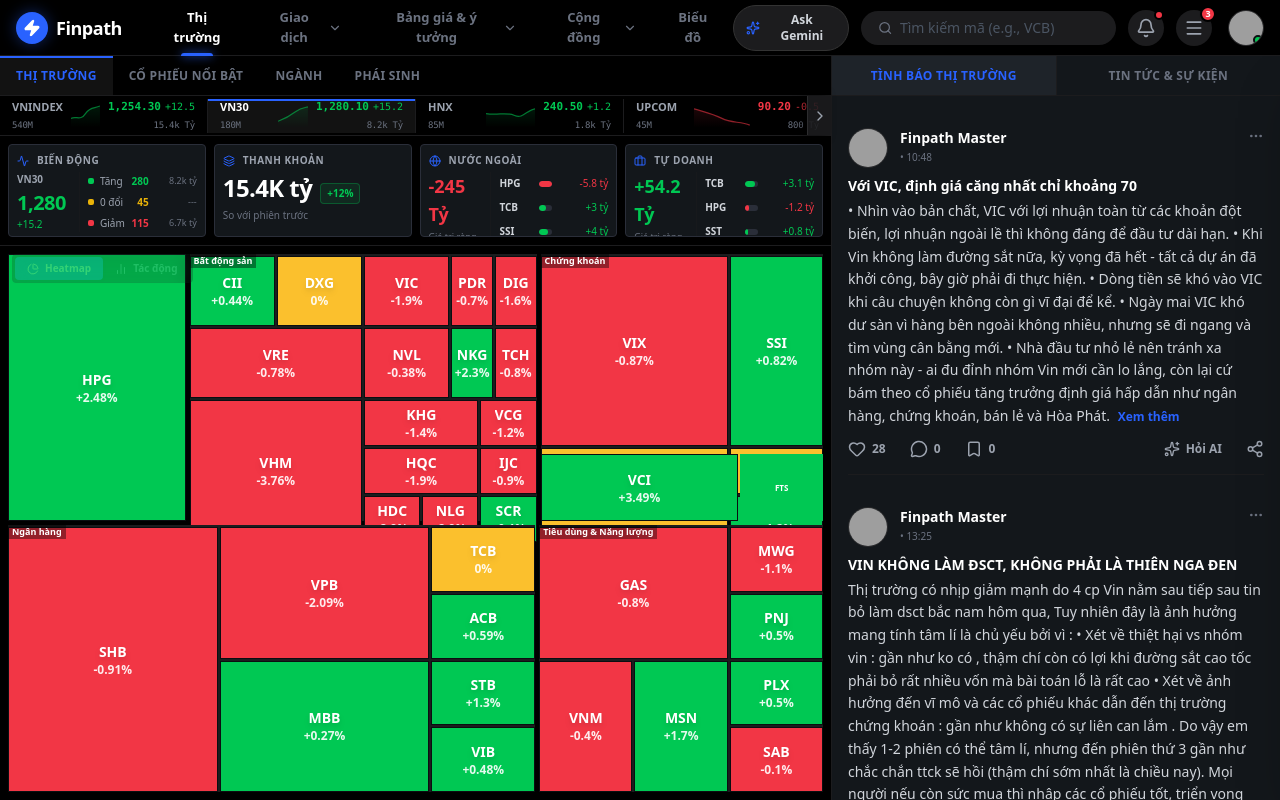
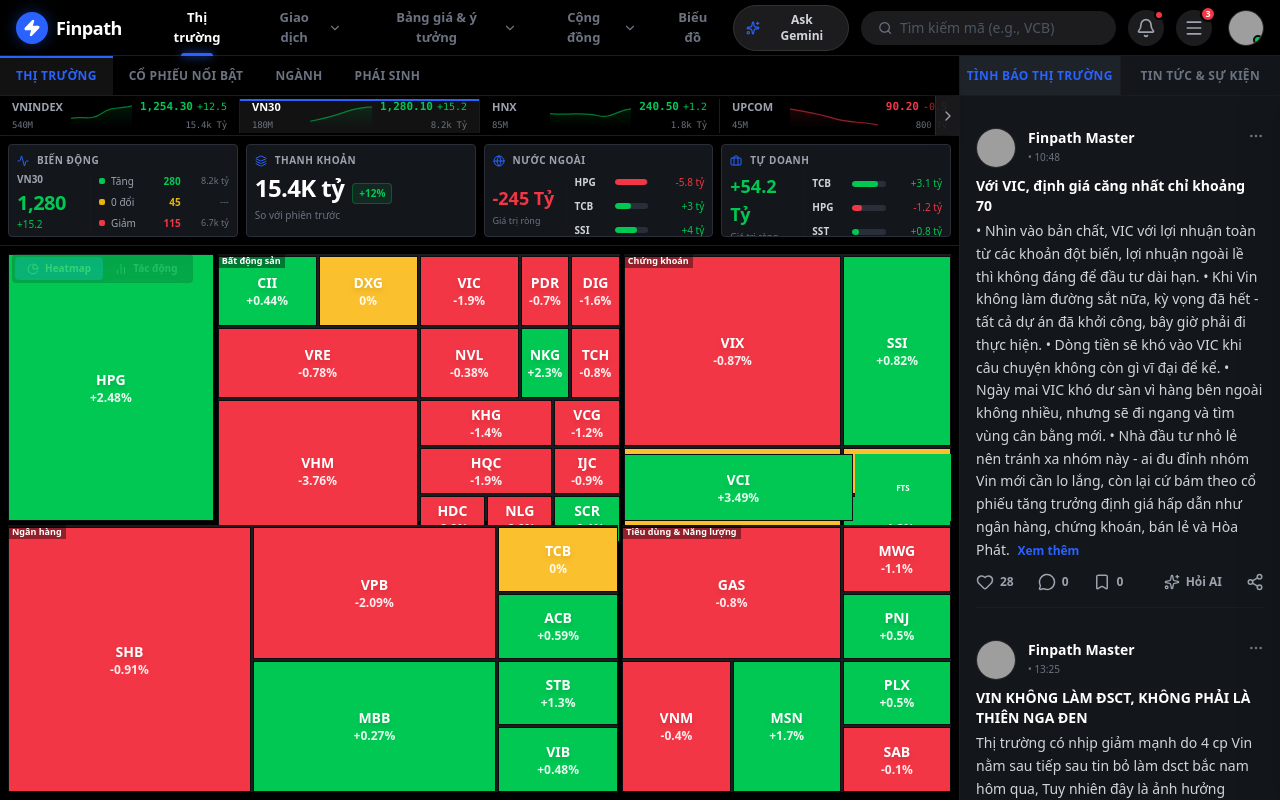
Before and after one commit to hanvietanh/F-npath-Web, a React (Vite) app: page / in a window 1280 px wide. Built offline with nearby package versions, Linux system fonts and the light colour scheme; grey boxes are pictures that could not be loaded.

Commit message:
feat(MarketDashboard): Adjust column widths for better layout
Increase the width of the left column (Market Watch) from 65% to 75% and decrease the right column (Intelligence & News) from 35% to 25%. This change aims to provide more space for market-related information.

```diff
--- a/components/MarketDashboard.tsx
+++ b/components/MarketDashboard.tsx
@@ -47,8 +47,8 @@
   return (
     <div className="flex h-full w-full bg-[#000000] overflow-hidden font-sans">
 
-      {/* --- Left Column: Market Watch (65%) --- */}
-      <div className="w-[65%] flex flex-col border-r border-[#1c1c1e] h-full min-w-0">
+      {/* --- Left Column: Market Watch (75%) --- */}
+      <div className="w-[75%] flex flex-col border-r border-[#1c1c1e] h-full min-w-0">
 
         {/* Dashboard Tabs */}
         <div className="flex h-10 border-b border-[#1c1c1e] bg-[#000000] shrink-0">
@@ -231,8 +231,8 @@
 
       </div>
 
-      {/* --- Right Column: Intelligence & News (35%) --- */}
-      <div className="flex-1 flex flex-col min-w-0 bg-[#13171b]">
+      {/* --- Right Column: Intelligence & News (25%) --- */}
+      <div className="w-[25%] flex flex-col min-w-0 bg-[#13171b]">
           <div className="flex h-10 border-b border-[#1c1c1e] shrink-0">
              <button
                 onClick={() => setActiveRightTab('intelligence')}
```
